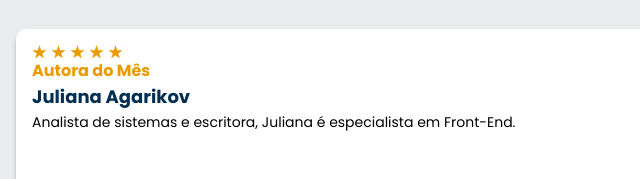
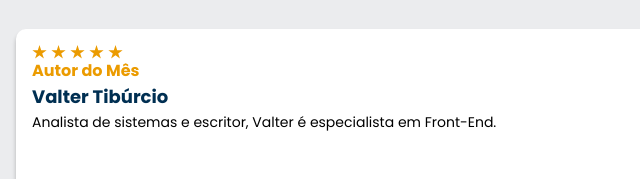
Before and after one commit to valtertiburcio/dutybooks, a plain HTML site: page index.html in a window 1280 px wide. Shown: the part 1862-2041 px from the top of the page, 0-640 px from the left. Drawn offline with nearby package versions, Linux system fonts and the light colour scheme.

Commit message:
Update index.html

```diff
--- a/index.html
+++ b/index.html
@@ -140,9 +140,9 @@
         <!-- 1º coluna -->
         <div class="descrição">
           <img src="img/Estrelinhas.svg" alt="Avaliação 5 estrelas">
-          <h3 class="descrição__titulo">Autora do Mês</h3>
-          <h2 class="descrição__titulo-livro">Juliana Agarikov</h2>
-          <p class="descrição__texto">Analista de sistemas e escritora, Juliana é especialista em Front-End.
+          <h3 class="descrição__titulo">Autor do Mês</h3>
+          <h2 class="descrição__titulo-livro">Valter Tibúrcio</h2>
+          <p class="descrição__texto">Analista de sistemas e escritor, Valter é especialista em Front-End.
           </p>
         </div>
         <!-- 2º coluna -->
```
